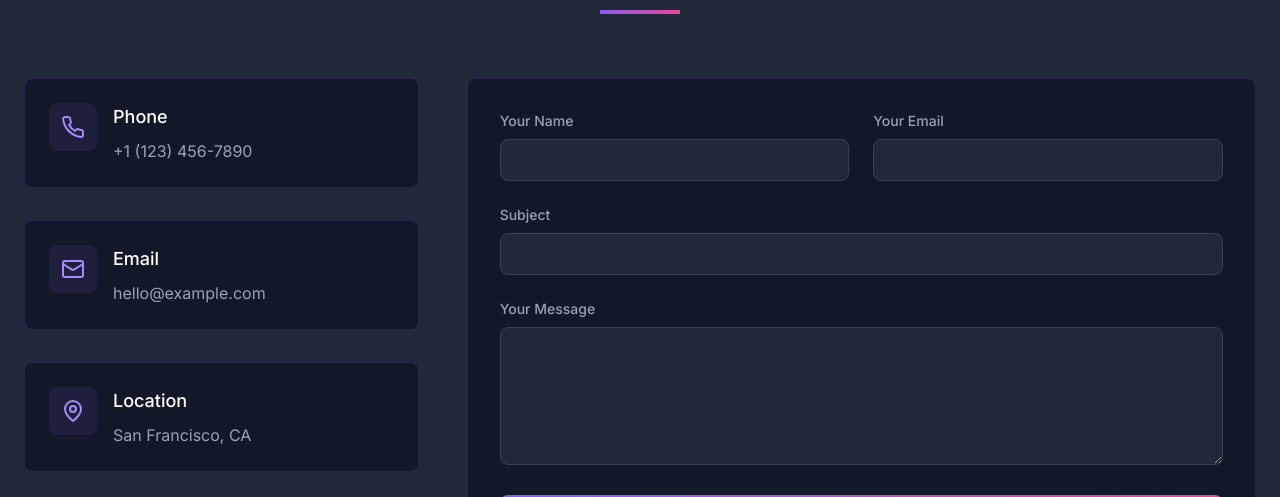
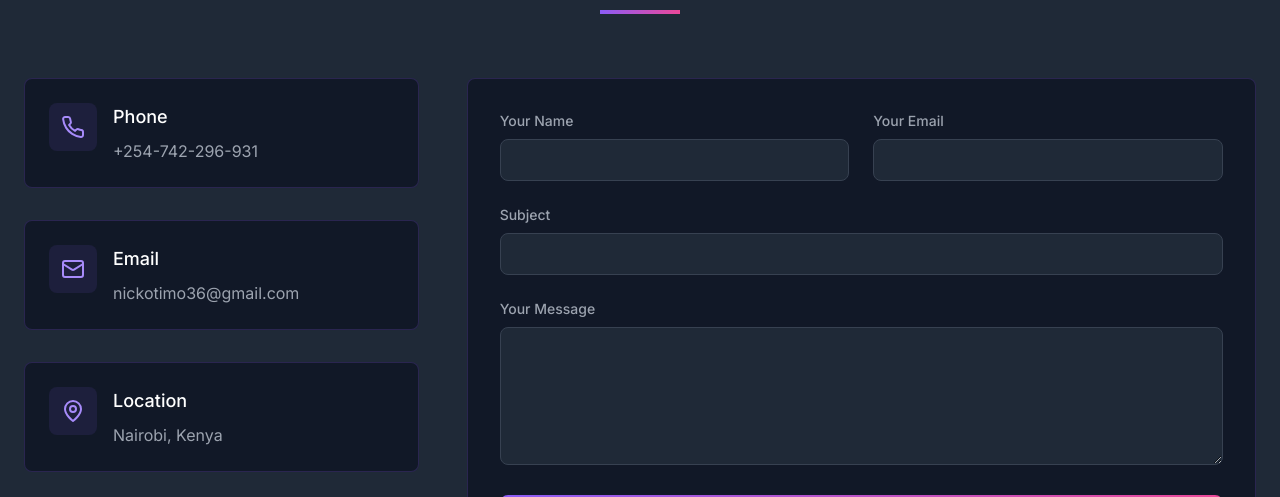
Before and after one commit to nick-otimo/My_new_portfolio, a React (Vite) app: page / in a window 1280 px wide. Shown: the part 4780-5277 px from the top of the page. Built offline with nearby package versions, Linux system fonts and the light colour scheme.

Commit message:
Update Contact.tsx

```diff
--- a/src/components/Contact.tsx
+++ b/src/components/Contact.tsx
@@ -42,7 +42,7 @@ const Contact: React.FC = () => {
               </div>
               <div>
                 <h3 className="text-lg font-medium text-white mb-2">Phone</h3>
-                <p className="text-gray-400">+1 (123) 456-7890</p>
+                <p className="text-gray-400">+254-742-296-931</p>
               </div>
             </div>
 
@@ -52,7 +52,7 @@ const Contact: React.FC = () => {
               </div>
               <div>
                 <h3 className="text-lg font-medium text-white mb-2">Email</h3>
-                <p className="text-gray-400">hello@example.com</p>
+                <p className="text-gray-400">nickotimo36@gmail.com</p>
               </div>
             </div>
 
@@ -62,7 +62,7 @@ const Contact: React.FC = () => {
               </div>
               <div>
                 <h3 className="text-lg font-medium text-white mb-2">Location</h3>
-                <p className="text-gray-400">San Francisco, CA</p>
+                <p className="text-gray-400">Nairobi, Kenya</p>
               </div>
             </div>
           </div>
```
